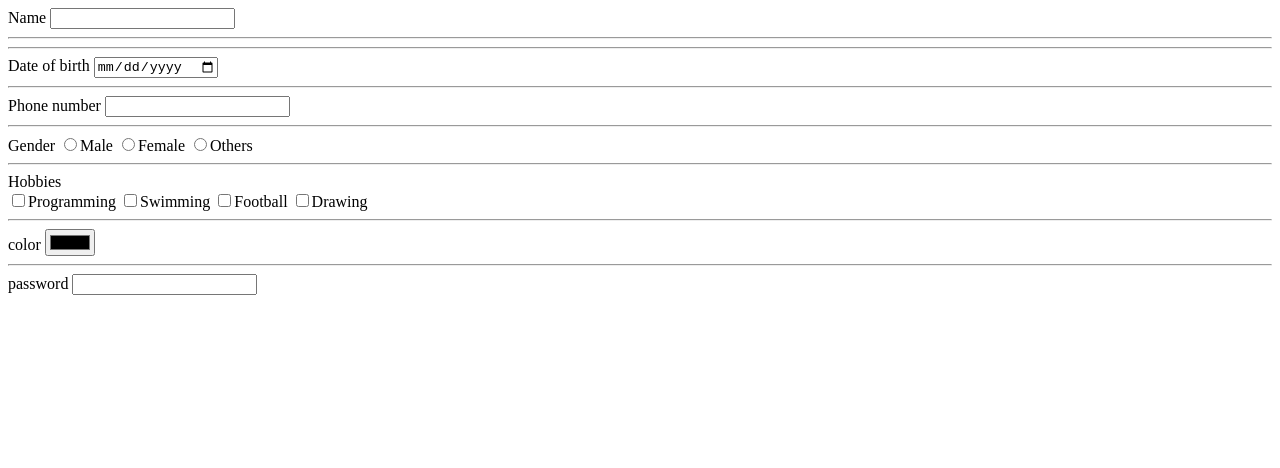
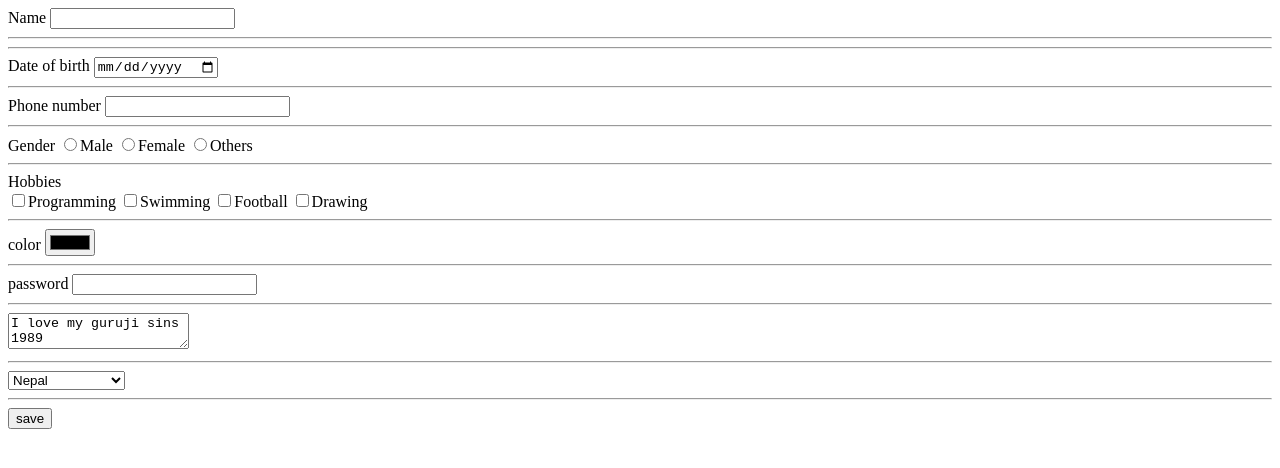
Before and after one commit to hetrocks/Class-9-Utshav-43, a plain HTML site: page lab13.html in a window 1280 px wide. Drawn offline with Linux system fonts and the light colour scheme.

Commit message:
lab13.html

```diff
--- a/lab13.html
+++ b/lab13.html
@@ -35,14 +35,27 @@
 		<input type="checkbox" name="Football">Football
 		<input type="checkbox" name="Drawing">Drawing
 
-
-			<hr>
+		<hr>
 		<label>color</label>
-		<input type="color" name="color">
+		<input type="color" name="">
 
 		<hr>
 		<label>password</label>
-		<input type="password" name="password">
+		<input type="password" name="password"> <br> <hr>
+
+		<textarea>I love my guruji sins 1989</textarea> <br> <hr>
+
+		<select>
+			<option>Nepal</option>
+			<option>Lebanon</option>
+			<option>China</option>
+			<option>India</option>
+			<option>Korea</option>
+			<option>Japanese</option>
+			<option>Jaadu ko planet</option>
+		</select> <hr>
+
+		<input type="submit" name="submit" value="save">
 
 	</form>
 
```
